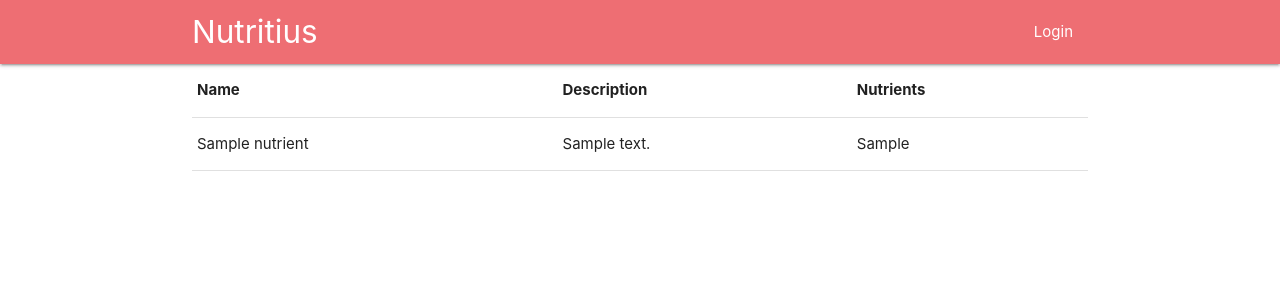
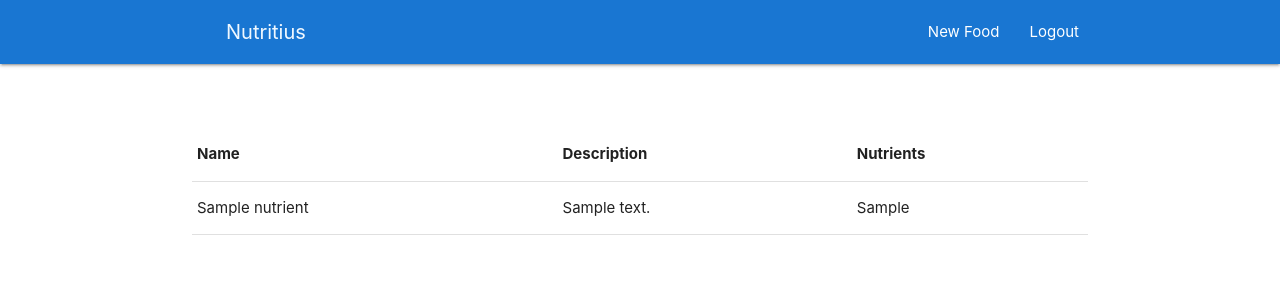
Before and after one commit to CryceTruly/Nutritus-Admin, a Django app: page / in a window 1280 px wide. Shown: the top 300 px of the page. Run offline with Django 3.2, Linux system fonts and the light colour scheme; a user stored in the database is signed in; tables that the repository leaves empty hold one stand-in row (values such as "Sample post"); parts of the project's set-up code (start-up, migrations or seed data) failed here and were passed over.

Commit message:
added more routes

```diff
--- a/users/templates/users/base.html
+++ b/users/templates/users/base.html
@@ -1,3 +1,5 @@
+{% load staticfiles %}
+
 <!DOCTYPE html>
 <html>
   <head>
@@ -8,13 +10,26 @@
     <link href="https://fonts.googleapis.com/icon?family=Material+Icons" rel="stylesheet">
     <!--Let browser know website is optimized for mobile-->
     <meta name="viewport" content="width=device-width, initial-scale=1.0"/>
+
+<link rel="stylesheet" href="{% static 'foods/style.css' %}">
   </head>
+</div>
+</main>
+</div>
   <nav>
         <div class="nav-wrapper">
             <div class="container">
-                    <a href="#" class="brand-logo">Nutritius</a>
+                    <a href="{% url 'home'%}" class="brand-logo" style="color: aliceblue;">Nutritius</a>
                     <ul id="nav-mobile" class="right hide-on-med-and-down">
-                      <li><a href="/login">Login</a></li>
+{% if user.is_authenticated %}
+  <li><a href="{% url 'fcreate' %}">New Food</a></li>
+
+  <li><a href="{% url 'logout' %}">Logout</a> {{user.username}}</li>
+{% else %}
+
+  <li><a href="{% url 'login' %}">Login </a></li>
+{% endif %}
+
 
                     </ul>
             </div>
--- a/users/templates/users/login.html
+++ b/users/templates/users/login.html
@@ -16,7 +16,7 @@
 
          {{form|crispy}}
 
-          <input type="submit" class="btn waves-effect waves-light" name="action">
+    <button type="submit" class="btn color-blue sm">Submit</button>
                <p>Forgot password <span><a href=""> Recover Account</a></span></p>
               </button>
 
```
Also changed, not shown: nutritiusserver/settings.py (+1 -11 lines), db.sqlite3, 1 other file.
